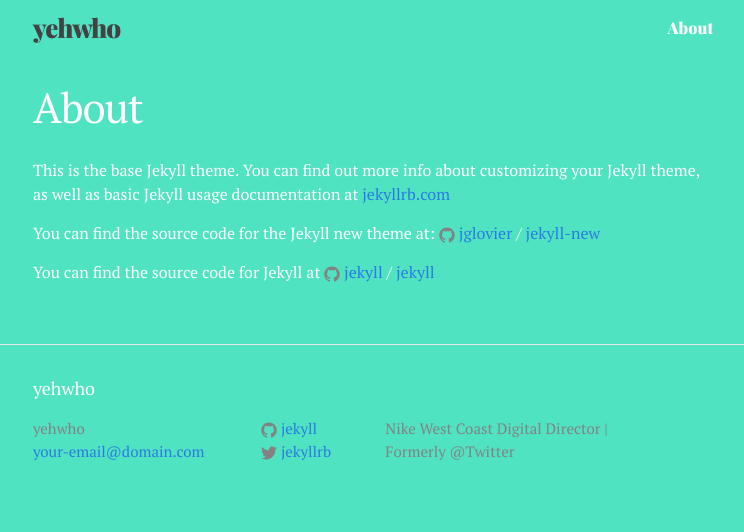
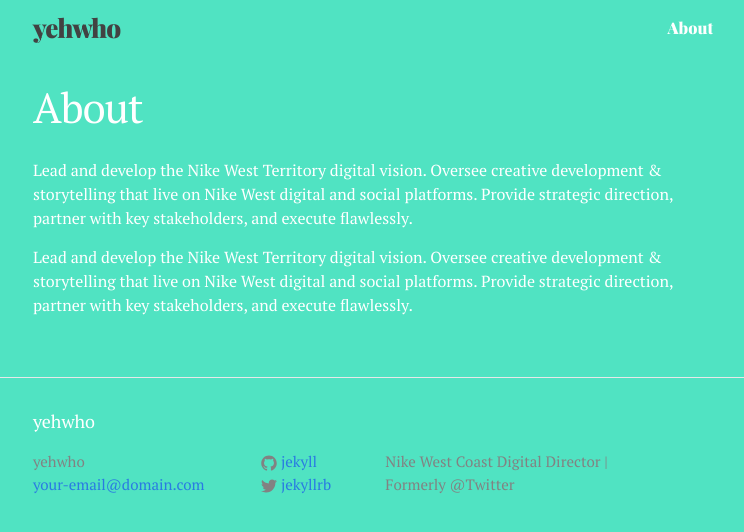
Before and after one commit to PHironaka/yehwho, a Jekyll site: the page built from about.md, in a window 1280 px wide. Shown: the top 532 px of the page, without its empty margins (267-1011 px from the left). Built offline with Jekyll 4.4.1, drawn with Linux system fonts in a browser that asks for light colours.

Commit message:
Updated About

```diff
--- a/about.md
+++ b/about.md
@@ -4,12 +4,6 @@
 layout: page
 ---
 
-This is the base Jekyll theme. You can find out more info about customizing your Jekyll theme, as well as basic Jekyll usage documentation at [jekyllrb.com](http://jekyllrb.com/)
+Lead and develop the Nike West Territory digital vision. Oversee creative development & storytelling that live on Nike West digital and social platforms. Provide strategic direction, partner with key stakeholders, and execute flawlessly.
 
-You can find the source code for the Jekyll new theme at:
-{% include icon-github.html username="jglovier" %} /
-[jekyll-new](https://github.com/jglovier/jekyll-new)
-
-You can find the source code for Jekyll at
-{% include icon-github.html username="jekyll" %} /
-[jekyll](https://github.com/jekyll/jekyll)
+Lead and develop the Nike West Territory digital vision. Oversee creative development & storytelling that live on Nike West digital and social platforms. Provide strategic direction, partner with key stakeholders, and execute flawlessly.
```
